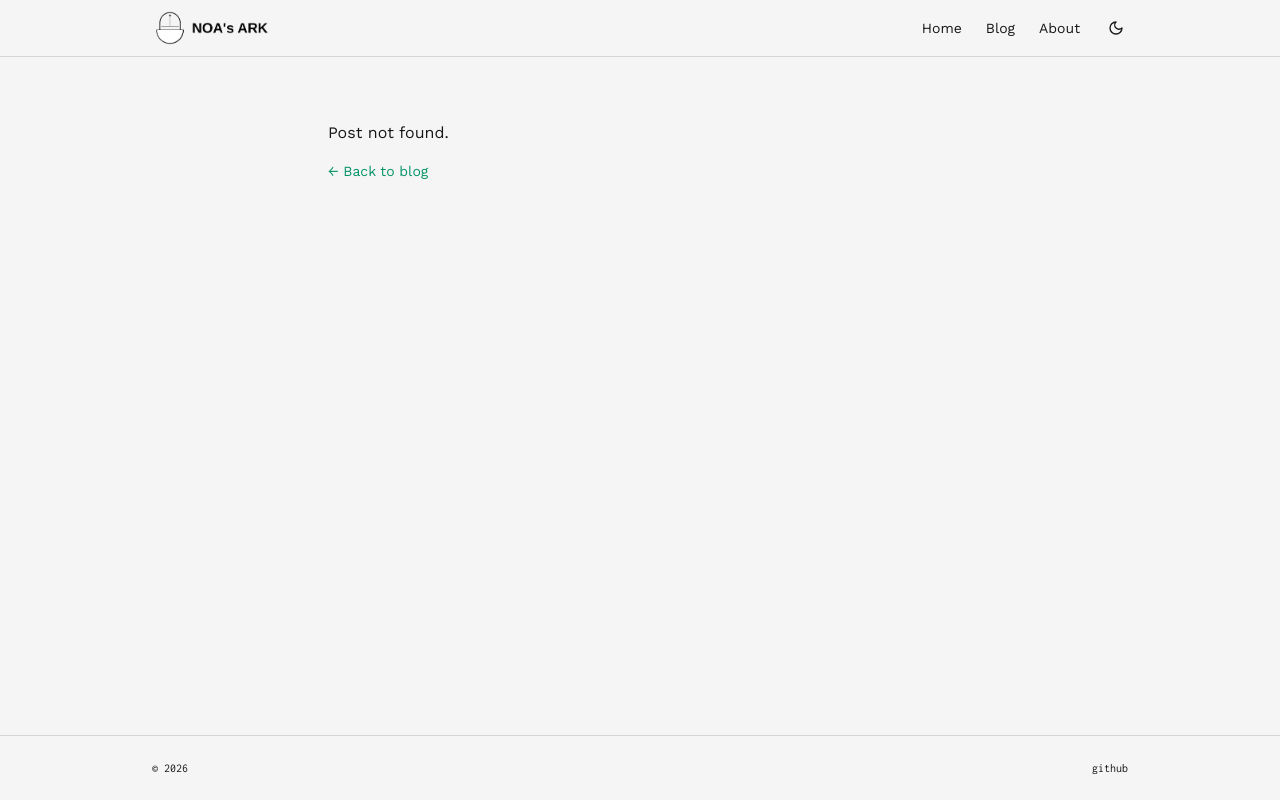
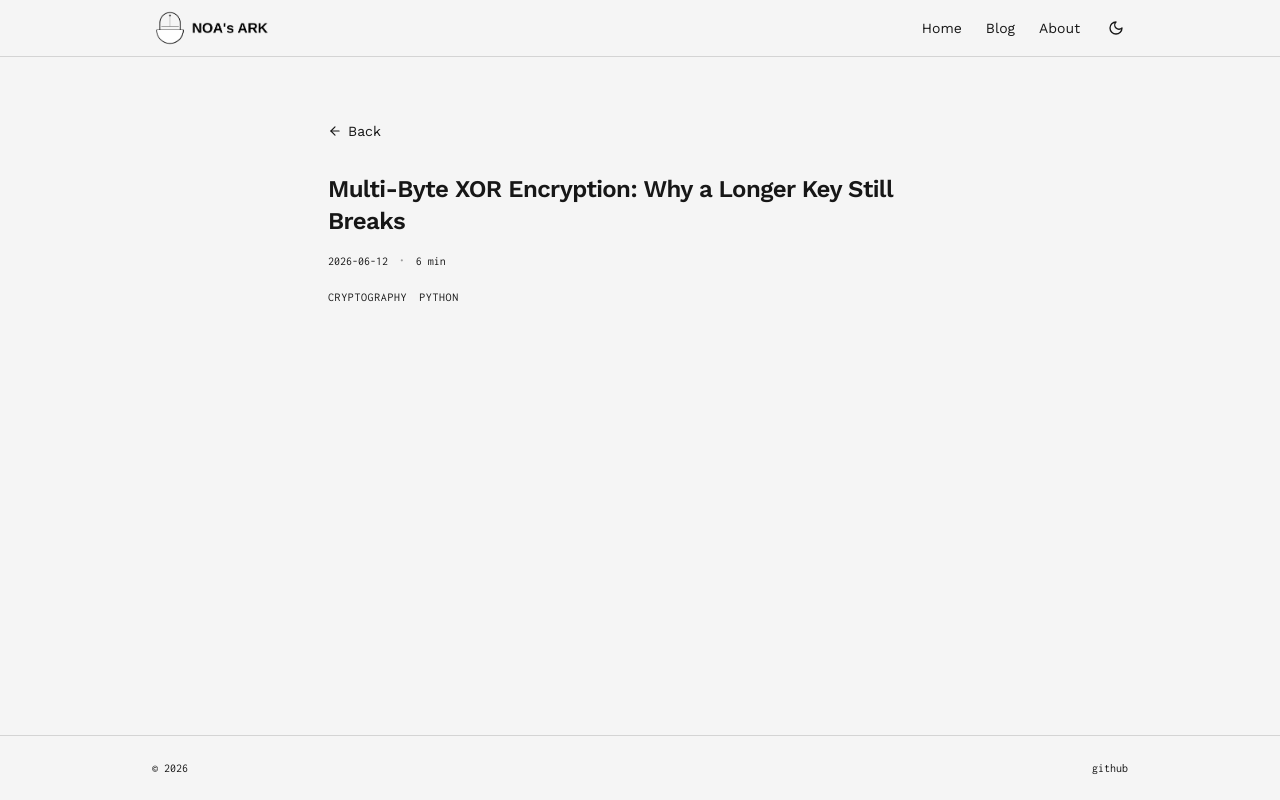
Before and after one commit to n0as-ark/logbook, a React (Vite) app: page /logbook/blog/multi-byte-xor in a window 1280 px wide. Before the commit this address had no page. Built offline with nearby package versions, Linux system fonts and the light colour scheme; the HTML template or start-up script is replaced by a standard one.

Commit message:
Update posts.ts

```diff
--- a/src/data/posts.ts
+++ b/src/data/posts.ts
@@ -393,4 +393,20 @@ Pointers are one of those topics where the definition is simple but the implicat
 - References suit cases where null is not allowed and reseating is not needed; pointers suit cases where optionality or explicit indirection is required.
 - In modern C++, prefer \`std::vector\` and other containers over raw dynamic arrays for most use cases.`,
   },
+  {title: "Multi-Byte XOR Encryption: Why a Longer Key Still Breaks",
+slug: "multi-byte-xor",
+date: "2026-06-12",
+tags: ["Cryptography", "Python"],
+excerpt: "A longer XOR key looks like a fix, with billions of possibilities instead of just 256. But once that multi-byte key repeats, it leaves patterns in the ciphertext that we can attack. In this post I walk through how multi-byte XOR works, how to guess the key length with Hamming distance, and how to recover the key column by column using simple frequency analysis, showing that key length alone does not make this toy cipher secure.",
+readTime: "6 min",
+snippet: `def xor_encrypt(plaintext: bytes, key: bytes) -> bytes:
+    return bytes(
+        byte ^ key[i % len(key)]
+        for i, byte in enumerate(plaintext)
+    )
+xor_decrypt = xor_encrypt
+ciphertext = xor_encrypt(message, b"SECRET")
+recovered  = xor_decrypt(ciphertext, b"SECRET")`,
+content: ``,
+  },
 ];
```
